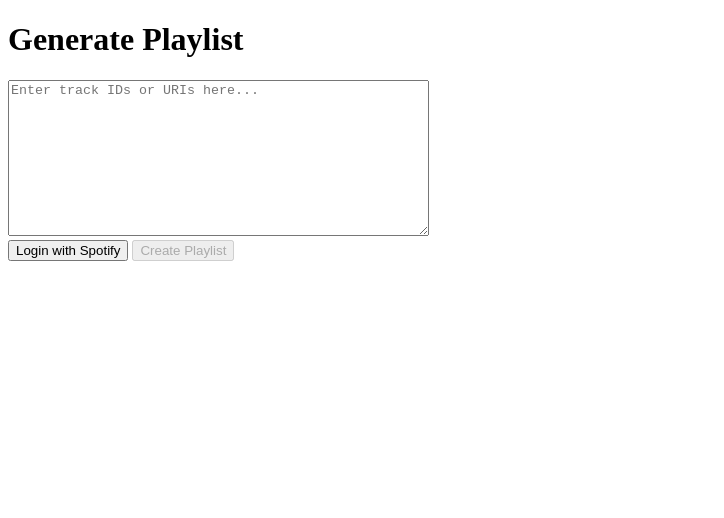
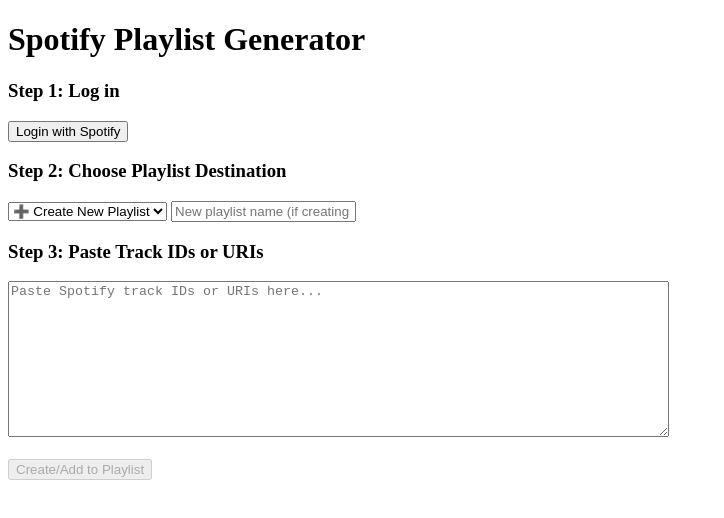
Before and after one commit to Sarbs22/legendary-sniffle, a plain HTML site: page index.html in a window 1280 px wide. Shown: the whole page, without its empty margins (0-724 px from the left). Drawn offline with Linux system fonts and the light colour scheme.

Commit message:
index.html

```diff
--- a/index.html
+++ b/index.html
@@ -5,11 +5,21 @@
   <title>Spotify Playlist Generator</title>
 </head>
 <body>
-  <h1>Generate Playlist</h1>
-  <textarea id="trackIds" rows="10" cols="50" placeholder="Enter track IDs or URIs here..."></textarea>
-  <br>
+  <h1>Spotify Playlist Generator</h1>
+
+  <h3>Step 1: Log in</h3>
   <button id="loginBtn">Login with Spotify</button>
-  <button id="createPlaylistBtn" disabled>Create Playlist</button>
+
+  <h3>Step 2: Choose Playlist Destination</h3>
+  <select id="playlistSelect">
+    <option value="new">➕ Create New Playlist</option>
+  </select>
+  <input id="newPlaylistName" type="text" placeholder="New playlist name (if creating new)">
+
+  <h3>Step 3: Paste Track IDs or URIs</h3>
+  <textarea id="trackIds" rows="10" cols="80" placeholder="Paste Spotify track IDs or URIs here..."></textarea>
+  <br><br>
+  <button id="createPlaylistBtn" disabled>Create/Add to Playlist</button>
 
   <script src="pkce.js"></script>
   <script src="script.js"></script>
```
